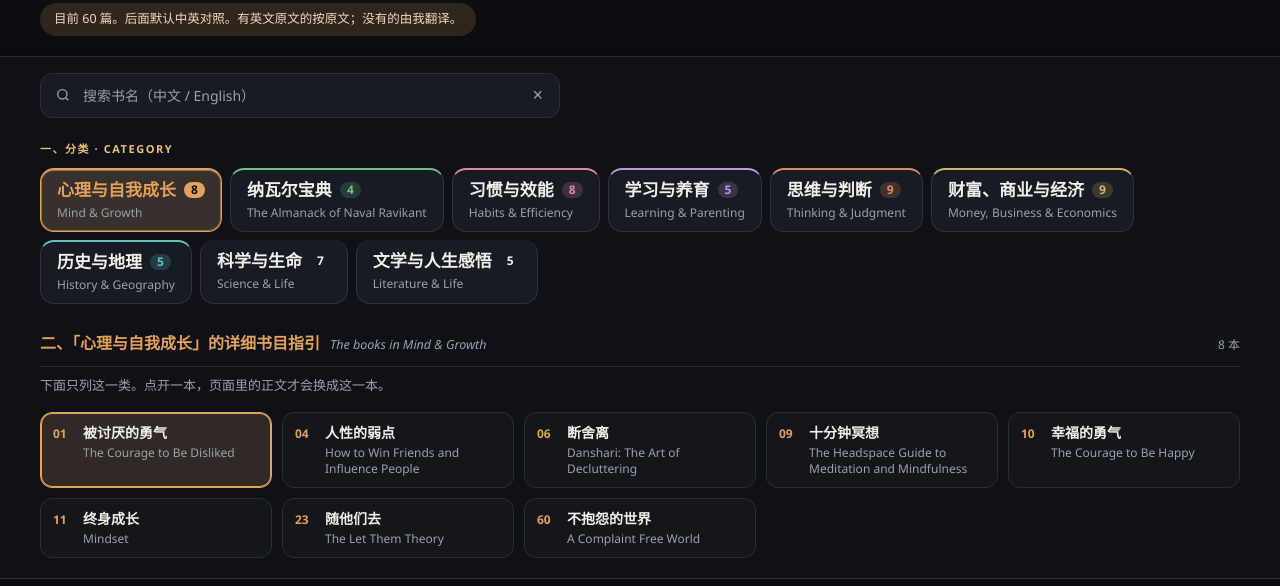
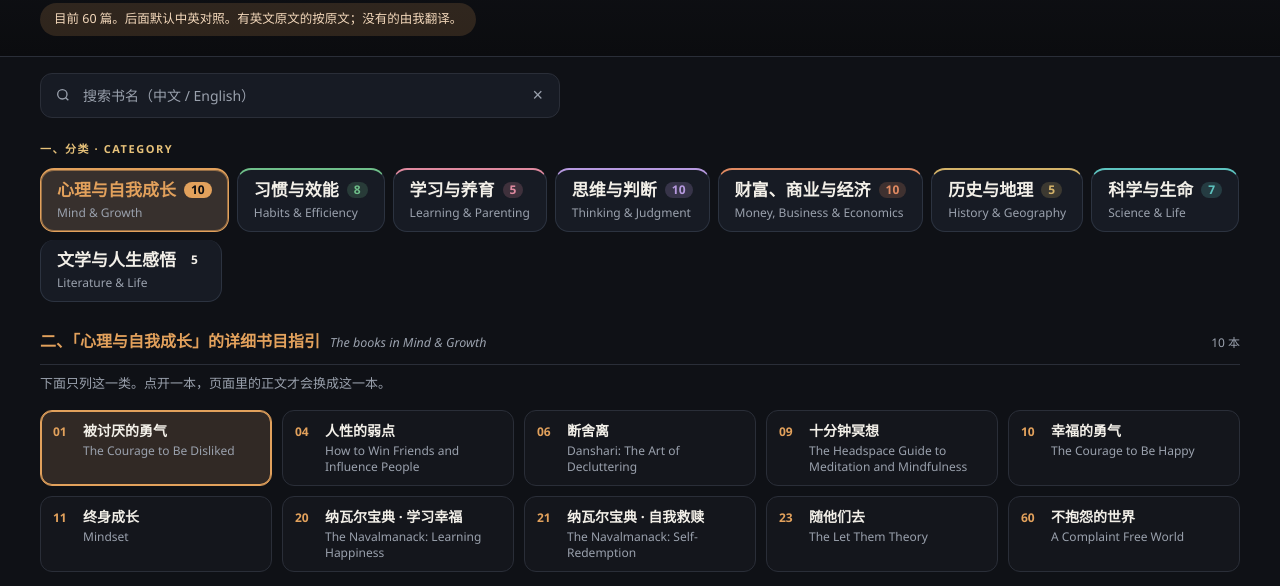
Before and after one commit to huilzhou/reading-library, a plain HTML site: page reading.html in a window 1280 px wide. Shown: the part 132-718 px from the top of the page. Drawn offline with Linux system fonts and the light colour scheme.

Commit message:
Merge Naval Ravikant entries into main categories

```diff
--- a/reading.html
+++ b/reading.html
@@ -4237,12 +4237,11 @@ const DATA = {
 const COLORS = ["#e2a15c", "#6fbf8a", "#e08aa0", "#b79ae0", "#e08a62", "#d4b36a", "#5ec4c0"];
 
 const GROUPS = [
-  { label: "心理与自我成长", en: "Mind & Growth", books: ["complaint-free-world", "kill-dislike", "courage-happy", "how-to-win-friends", "headspace", "let-them", "mindset", "danshari"] },
-  { label: "纳瓦尔宝典", en: "The Almanack of Naval Ravikant", books: ["naval-wealth", "naval-judgment", "naval-happiness", "naval-redemption"] },
+  { label: "心理与自我成长", en: "Mind & Growth", books: ["complaint-free-world", "kill-dislike", "courage-happy", "how-to-win-friends", "headspace", "let-them", "mindset", "danshari", "naval-happiness", "naval-redemption"] },
   { label: "习惯与效能", en: "Habits & Efficiency", books: ["seven-habits", "power-of-habit", "atomic-habits", "art-of-laziness", "how-to-find-want", "deliberate-practice", "life-by-me", "franklin-virtues"] },
   { label: "学习与养育", en: "Learning & Parenting", books: ["feynman-technique", "minimal-learning", "exam-decoded", "sponge-reading", "self-driven-child"] },
-  { label: "思维与判断", en: "Thinking & Judgment", books: ["principles", "thinking-fast-1", "thinking-fast-2", "contagious", "lady-tasting-tea", "naked-statistics", "thinking-in-systems", "linked", "complexity-mitchell"] },
-  { label: "财富、商业与经济", en: "Money, Business & Economics", books: ["winning", "positioning", "zero-to-one", "psychology-of-money", "random-walk", "mankiw-micro-1", "mankiw-micro-2", "mankiw-macro-1", "mankiw-macro-2"] },
+  { label: "思维与判断", en: "Thinking & Judgment", books: ["principles", "thinking-fast-1", "thinking-fast-2", "contagious", "lady-tasting-tea", "naked-statistics", "thinking-in-systems", "linked", "complexity-mitchell", "naval-judgment"] },
+  { label: "财富、商业与经济", en: "Money, Business & Economics", books: ["naval-wealth", "winning", "positioning", "zero-to-one", "psychology-of-money", "random-walk", "mankiw-micro-1", "mankiw-micro-2", "mankiw-macro-1", "mankiw-macro-2"] },
   { label: "历史与地理", en: "History & Geography", books: ["guns-germs-steel", "why-is-china", "geography-sees-history", "age-of-discovery-1", "age-of-discovery-2"] },
   { label: "科学与生命", en: "Science & Life", books: ["origin-of-species", "selfish-gene", "genome-ridley", "body-bryson-1", "body-bryson-2", "body-bryson-3", "beauty-servitude"] },
   { label: "文学与人生感悟", en: "Literature & Life", books: ["charlottes-web", "alchemist", "father-forgets", "five-regrets", "stay-hungry"] },
```
